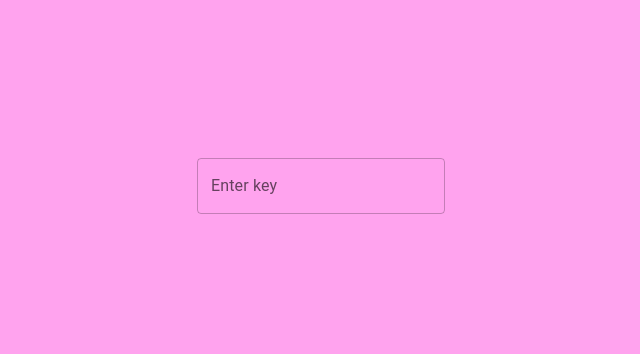
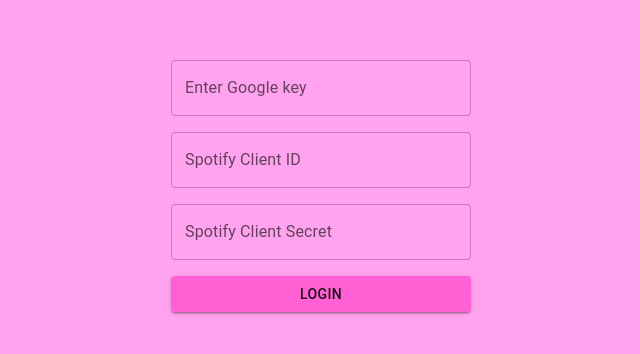
Before and after one commit to nguyenvandung-99/karaoke-app, a React (Vite) app: page /#/login in a window 1280 px wide. Shown: the part 214-568 px from the top of the page, without its empty margins (319-959 px from the left). Built offline with nearby package versions, Linux system fonts and the light colour scheme.

Commit message:
login finished

```diff
--- a/package.json
+++ b/package.json
@@ -9,7 +9,8 @@
     "build": "tsc -b && vite build",
     "lint": "eslint .",
     "preview": "vite preview",
-    "build-deploy": "yarn build && yarn deploy",
+    "predeploy": "node predeploy.mjs",
+    "build-deploy": "yarn build && yarn predeploy && yarn deploy",
     "deploy": "gh-pages -d dist",
     "compile": "tsc -p tsconfig.json"
   },
--- a/src/components/dashboard/AddCommentSection.tsx
+++ b/src/components/dashboard/AddCommentSection.tsx
@@ -27,13 +27,14 @@
           alt=""
           style={{ width: '100%' }}
         />
-        <Box> If this song resonates, where are you transported to?</Box>
+        <Box sx={{ mt: '2rem', fontSize: '1.5rem'}}> If this song resonates, where are you transported to?</Box>
         <TextField
           value={comment}
           onChange={(e) => setComment(e.target.value)}
           fullWidth
           multiline
           rows={4}
+          placeholder="a feeling, a memory, a possibility, a world?"
         />
         <Box sx={{ display: 'flex', justifyContent: 'flex-end', mt: 2 }}>
           <Button variant="contained" onClick={onSendToPortal}>
--- a/src/components/dashboard/SearchSpotify.tsx
+++ b/src/components/dashboard/SearchSpotify.tsx
@@ -2,6 +2,7 @@
 import { SpotifyApi, Track } from '@spotify/web-api-ts-sdk';
 import { useEffect, useMemo, useState } from 'react';
 import { useSnackbarContext } from '../../context/SnackbarContext';
+import useSpotifyCredentials from '../../hooks/useSpotifyCredentials';
 
 interface SearchSpotifyProps {
   onSelectTrack: (selected: Track | null) => void;
@@ -12,9 +13,9 @@
   onSelectTrack,
   selectedTrack,
 }: SearchSpotifyProps) {
-  const clientId = 'abe1246f5c464865af56bc94dd6e5f53';
-  const clientSecret = 'e25d8abf044c40369c35751588027f68';
-
+  const {
+    spotifyCredentials: { clientId, clientSecret },
+  } = useSpotifyCredentials();
   const { showSnackbar } = useSnackbarContext();
 
   const sdk = useMemo(
--- a/src/components/dashboard/Songbook.tsx
+++ b/src/components/dashboard/Songbook.tsx
@@ -83,7 +83,7 @@
   }
 
   return (
-    <Box sx={{ mx: '2rem' }}>
+    <Box sx={{ px: '2rem', bgcolor: 'pink' }}>
       <Box>Songbook</Box>
       <Box
         sx={{ display: 'flex', alignItems: 'center', gap: '1rem', mt: '1rem' }}
--- a/src/components/login/index.tsx
+++ b/src/components/login/index.tsx
@@ -1,36 +1,75 @@
-import { Box, TextField } from '@mui/material';
-import { useState } from 'react';
+import { Box, Button, TextField } from '@mui/material';
+import { useEffect, useState } from 'react';
 import useGoogleKey from '../../hooks/useGoogleKey';
 import { useNavigate } from 'react-router';
+import useSpotifyCredentials from '../../hooks/useSpotifyCredentials';
 
 export default function Login() {
-  const [localKey, setLocalKey] = useState('');
-  const [_, setGoogleKey] = useGoogleKey();
+  const [localGoogleKey, setLocalGoogleKey] = useState('');
+  const [localSpotifyClientId, setLocalSpotifyClientId] = useState('');
+  const [localSpotifyClientSecret, setLocalSpotifyClientSecret] = useState('');
+  const [googleKey, setGoogleKey] = useGoogleKey();
+  const { spotifyCredentials, setSpotifyCredentials } = useSpotifyCredentials();
 
   const navigate = useNavigate();
 
   function onSubmit() {
-    setGoogleKey(localKey);
+    setGoogleKey(localGoogleKey);
+    setSpotifyCredentials({
+      clientId: localSpotifyClientId || spotifyCredentials.clientId,
+      clientSecret: localSpotifyClientSecret || spotifyCredentials.clientSecret,
+    });
     navigate('/');
   }
+
+  useEffect(() => {
+    setLocalGoogleKey(googleKey);
+    setLocalSpotifyClientId(spotifyCredentials.clientId);
+    setLocalSpotifyClientSecret(spotifyCredentials.clientSecret);
+  }, []);
 
   return (
     <Box
       sx={(theme) => ({
         display: 'flex',
+        flexDirection: 'column',
         justifyContent: 'center',
         alignItems: 'center',
         height: '100%',
         backgroundColor: theme.palette.secondary.main,
       })}
     >
-      <form onSubmit={onSubmit}>
+      <form
+        onSubmit={onSubmit}
+        style={{
+          display: 'flex',
+          flexDirection: 'column',
+          gap: '1rem',
+          width: '300px',
+          padding: '1rem',
+        }}
+      >
         <TextField
-          label="Enter key"
-          value={localKey}
-          onChange={(e) => setLocalKey(e.target.value)}
+          label="Enter Google key"
+          value={localGoogleKey}
+          onChange={(e) => setLocalGoogleKey(e.target.value)}
           color="primary"
         />
+        <TextField
+          label="Spotify Client ID"
+          value={localSpotifyClientId}
+          onChange={(e) => setLocalSpotifyClientId(e.target.value)}
+          color="primary"
+        />
+        <TextField
+          label="Spotify Client Secret"
+          value={localSpotifyClientSecret}
+          onChange={(e) => setLocalSpotifyClientSecret(e.target.value)}
+          color="primary"
+        />
+        <Button variant="contained" color="primary" type="submit">
+          Login
+        </Button>
       </form>
     </Box>
   );
--- /dev/null
+++ b/src/hooks/useSpotifyCredentials.ts
@@ -0,0 +1,19 @@
+import { useSyncedLocalStorage } from './useSyncedLocalStorage';
+
+interface SpotifyCredentials {
+  clientId: string;
+  clientSecret: string;
+}
+
+export default function useSpotifyCredentials() {
+  const [spotifyCredentials, setSpotifyCredentials] =
+    useSyncedLocalStorage<SpotifyCredentials>('SPOTIFY_CREDENTIALS', {
+      clientId: '',
+      clientSecret: '',
+    });
+
+  return {
+    spotifyCredentials,
+    setSpotifyCredentials,
+  }
+}
```
Also changed, not shown: predeploy.mjs (added, +70 -0 lines), 1 other file (tests, documents, lock files or other folders).
